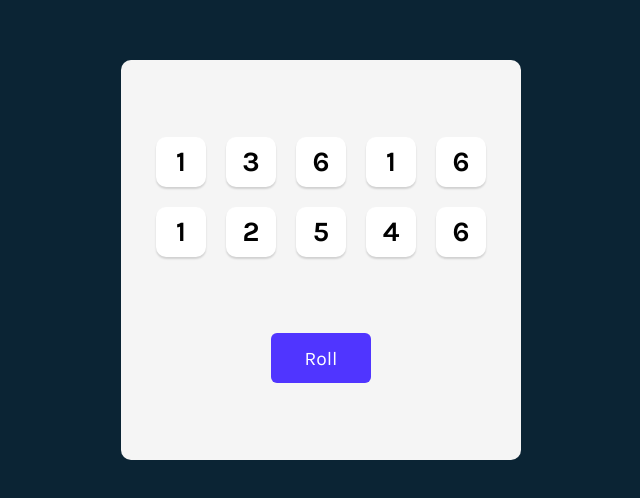
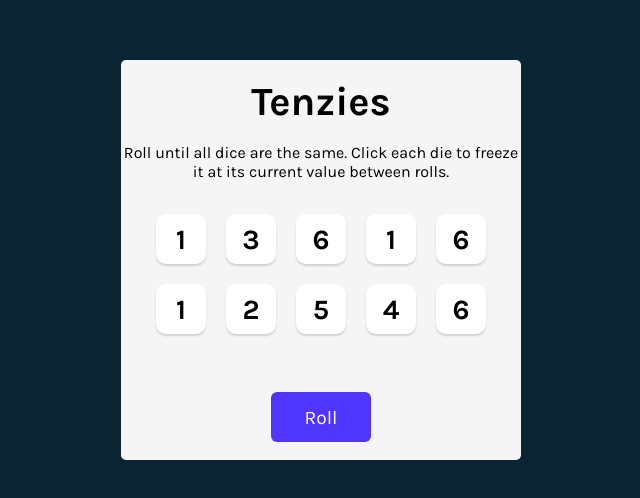
Before and after one commit to kvothe1387/Tenzies, a React (Vite) app: page / in a window 1280 px wide. Shown: the part 140-638 px from the top of the page, without its empty margins (319-959 px from the left). Built offline with nearby package versions, Linux system fonts and the light colour scheme.

Commit message:
log to the console only if the 2 winning conditions are met. 1) all dice are being held 2)all dice have a matching number

```diff
--- a/src/App.jsx
+++ b/src/App.jsx
@@ -30,6 +30,18 @@ export default function App() {
     }))
   };
 
+  // check if all dice are held
+  const allHeld = dice.every(die => die.isHeld);
+
+  // check if all dice have the same value
+  const firstValue = dice[0].value;
+  const allSameValue = dice.every(die => die.value === firstValue);
+
+  // if both conditions are tue, log "game won"
+  if (allHeld && allSameValue) {
+    console.log("Game won!")
+  };
+
   const diceElements = dice.map(dieObj => (
     <Die
       key={dieObj.id}
@@ -41,6 +53,8 @@ export default function App() {
 
   return (
     <main>
+      <h1 className="title">Tenzies</h1>
+      <p className="instructions">Roll until all dice are the same. Click each die to freeze it at its current value between rolls.</p>
       <div className="dice-container">
         {diceElements}
       </div>
--- a/src/Die.jsx
+++ b/src/Die.jsx
@@ -4,15 +4,14 @@ export default function Die(props) {
   // Add styles based on the isHeld property
   const styles = {
     backgroundColor: props.isHeld ? "#59E391" : "white"
-  }
+  };
 
   return (
     <button
-
       style={styles}
       onClick={props.hold}
     >
       {props.value}
     </button>
   );
-}
+};
--- a/src/index.css
+++ b/src/index.css
@@ -3,13 +3,13 @@
 }
 
 body {
-  font-family: Karla, sans-serif;
+  font-family: 'Karla', sans-serif;
   margin: 0;
   background-color: #0B2434;
+  padding: 20px;
   height: 100vh;
   display: flex;
   flex-direction: column;
-  padding: 20px;
   justify-content: center;
   align-items: center;
 }
@@ -24,34 +24,46 @@ div#root {
 main {
   background-color: #F5F5F5;
   height: 100%;
-  border-radius: 10px;
+  border-radius: 5px;
   display: flex;
   flex-direction: column;
+  justify-content: space-evenly;
   align-items: center;
-  justify-content: space-evenly;
+}
+
+.title {
+  font-size: 40px;
+  margin: 0;
+}
+
+.instructions {
+  font-family: 'Karla', sans-serif;
+  font-weight: 400;
+  margin-top: 0;
+  text-align: center;
 }
 
 .dice-container {
   display: grid;
   grid-template: auto auto / repeat(5, 1fr);
   gap: 20px;
+  margin-bottom: 40px;
 }
 
 button {
-  font-family: Karla, sans-serif;
+  font-family: 'Karla', sans-serif;
   cursor: pointer;
 }
 
 .dice-container button {
+  height: 50px;
   width: 50px;
-  height: 50px;
+  box-shadow: 0px 2px 2px rgba(0, 0, 0, 0.15);
+  border-radius: 10px;
+  border: none;
   background-color: white;
-  border: none;
-  border-radius: 10px;
   font-size: 1.75rem;
   font-weight: bold;
-  box-shadow: 0 2px 2px rgba(0, 0, 0, 0.15);
-  transition: transform 0.2s ease;
 }
 
 button.roll-dice {
@@ -59,7 +71,7 @@ button.roll-dice {
   width: 100px;
   border: none;
   border-radius: 6px;
+  background-color: #5035FF;
   color: white;
   font-size: 1.2rem;
-  background-color: #5035FF;
 }
```
